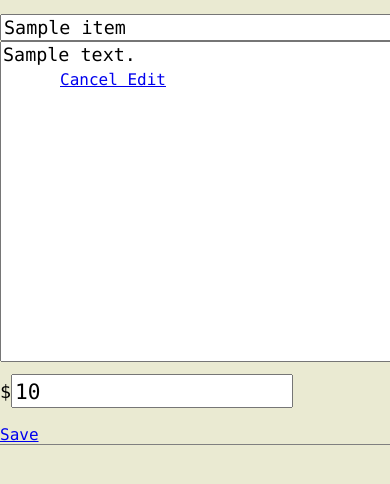
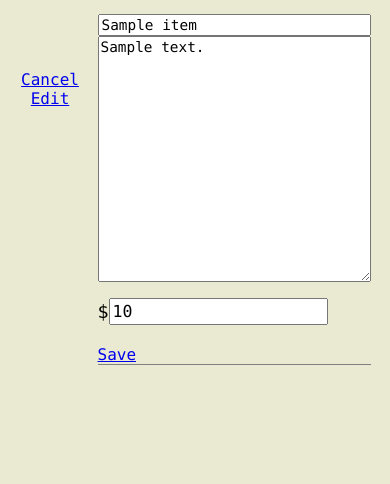
Before and after one commit to lumodon/Item-Catalog, a Flask app: template templates/edit.html in a window 390 px wide; the page is wider, and only the part inside the window is pictured. Shown: the part 60-544 px from the top of that part. Run offline with Flask 2, Linux system fonts and the light colour scheme; the template is opened without the code that fills it: most values are stand-ins (such as "Sample title", 1, 10 or a date in 2020); parts of the project's set-up code (start-up, migrations or seed data) failed here and were passed over.

Commit message:
fix: Adds media queries for edit page

```diff
--- a/static/edit.css
+++ b/static/edit.css
@@ -7,11 +7,6 @@
   min-width: 400px;
   padding-top: 15px;
   width: 20vw;
-}
-.cancel-edit {
-  position: fixed;
-  left: 60px;
-  top: 130px;
 }
 .price-edit {
   align-items: center;
@@ -72,3 +67,50 @@ input {
   animation-duration: 1s; /* TODO: need SASS for SSOT */
   animation-name: slideout;
 }
+.cancel-edit {
+  position: fixed;
+  left: 60px;
+  top: 130px;
+}
+@media screen and (max-width: 768px) {
+  .cancel-edit {
+    left: 60px;
+  }
+  .container {
+    min-width: unset;
+    width: 60vw;
+  }
+  .item-list {
+    display: flex;
+    flex-direction: column;
+    width: fit-content;
+    margin: 0 35vw;
+  }
+  .value {
+    font-size: 1em;
+  }
+}
+@media screen and (max-width: 525px) {
+  .cancel-edit {
+    left: 10px;
+  }
+  .container {
+    width: 70vw;
+  }
+  .item-list {
+    margin: 0 25vw;
+  }
+  .value {
+    font-size: 0.95em;
+  }
+}
+@media screen and (max-width: 525px) {
+  .cancel-edit {
+    width: 60px;
+    left: 20px;
+    text-align: center;
+  }
+  .value {
+    font-size: 0.9em;
+  }
+}
--- a/templates/edit.html
+++ b/templates/edit.html
@@ -16,6 +16,7 @@
     {% include 'components/navbar.html' %}
     <a class="cancel-edit" href="/restaurants/{{restaurant.id}}">Cancel Edit</a>
     <h1>{{ restaurant.name }}</h1>
+    <div class="item-list">
       {% for i in items %}
       <div class="container">
         <div class="content" id="content-{{ i.id }}" data-id="{{ i.id }}">
@@ -44,6 +45,7 @@
         </div>
       </div>
       {% endfor %}
+    </div>
     <div class="toaster hidden toaster-offscreen">
       <p></p>
     </div>
```
Lines whose indentation alone changed are shown as unchanged.
